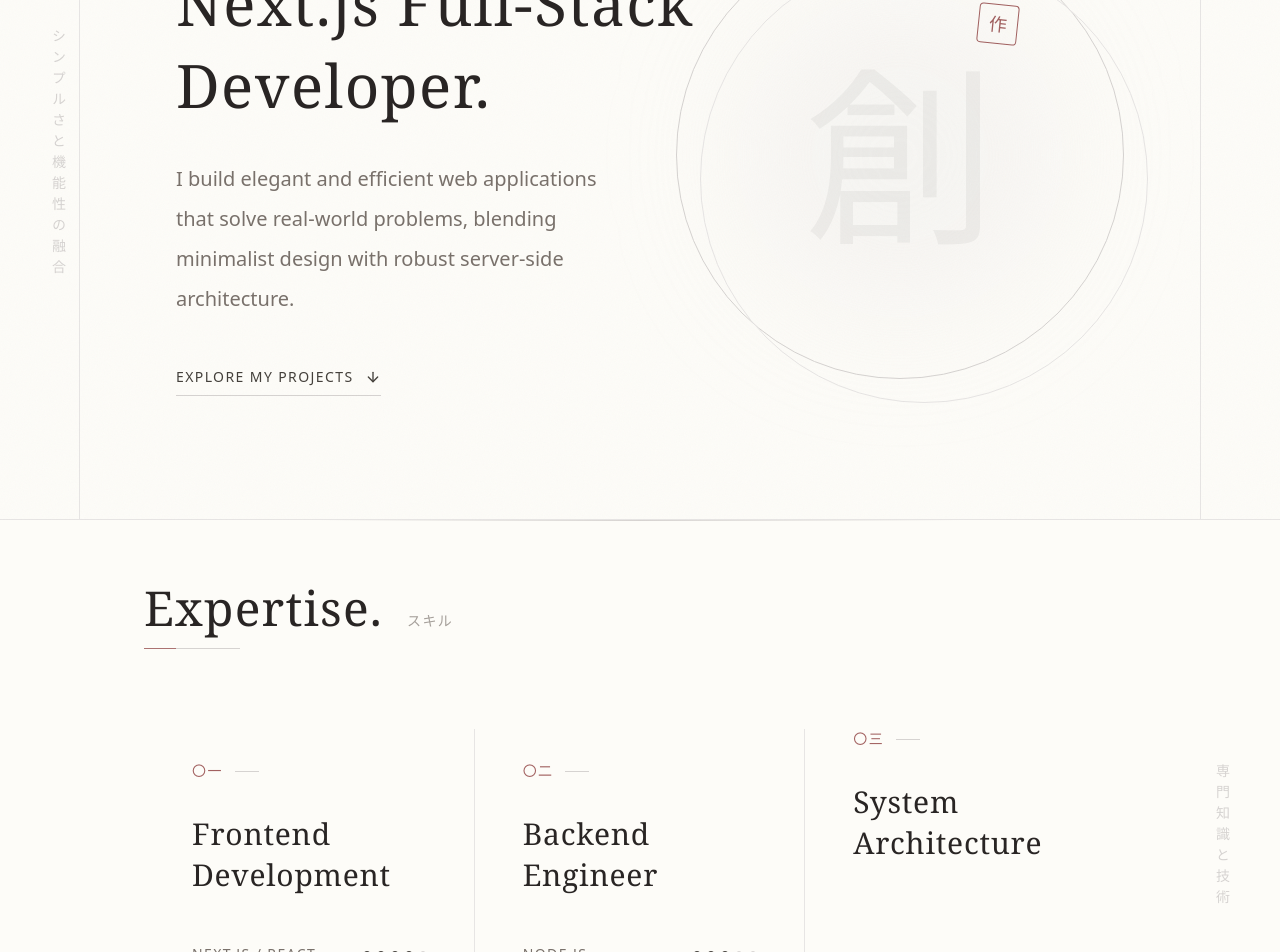
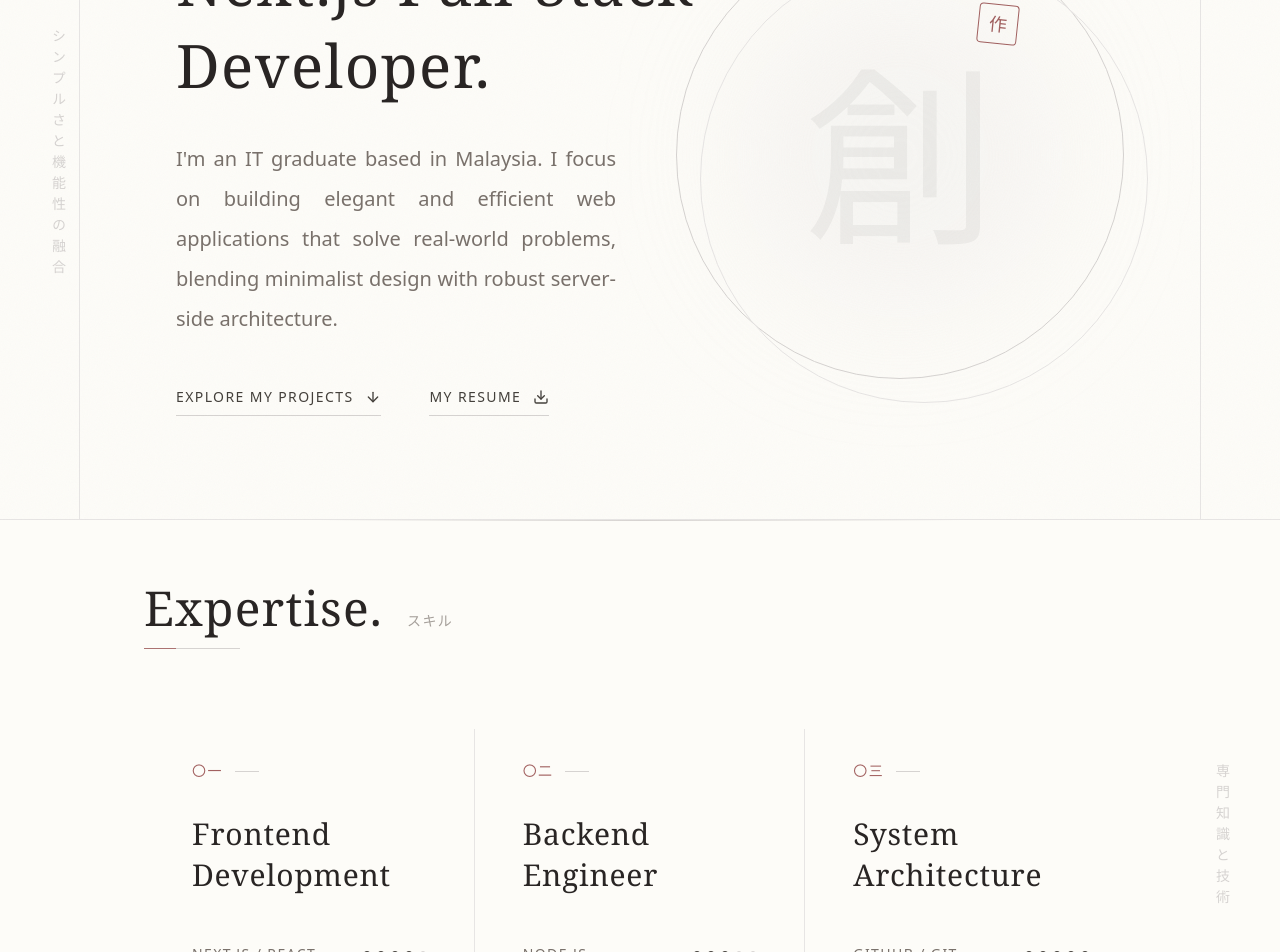
Before and after one commit to TerKSDev/terks-dev-hub, a Next.js app: page / in a window 1280 px wide. Shown: the part 280-1232 px from the top of the page. Built offline with nearby package versions, Linux system fonts and the light colour scheme.

Commit message:
feat: separate Footer section to CTA and Footer, and implement Hero and CTA sections with resume assets

```diff
--- a/app/page.tsx
+++ b/app/page.tsx
@@ -1,7 +1,8 @@
-import Expertise from "../components/Expertise";
-import Hero from "../components/Hero";
-import Project from "../components/Project";
-import Footer from "../components/Footer";
+import Expertise from "@/components/Expertise";
+import Hero from "@/components/Hero";
+import Project from "@/components/Project";
+import CTA from "@/components/CTA";
+import Footer from "@/components/Footer";
 
 export default function HomePage() {
   return (
@@ -12,6 +13,8 @@
 
       <Project />
 
+      <CTA />
+
       <Footer />
     </div>
   );
--- /dev/null
+++ b/components/CTA.tsx
@@ -0,0 +1,102 @@
+"use client";
+
+import { motion } from "framer-motion";
+import Link from "next/link";
+import {
+  FiArrowUpRight,
+  FiDownload,
+  FiFileText,
+  FiGithub,
+  FiLinkedin,
+  FiMail,
+} from "react-icons/fi";
+
+const socialLinks = [
+  { name: "GitHub", url: "https://github.com/TerKSDev", icon: FiGithub },
+  {
+    name: "LinkedIn",
+    url: "https://www.linkedin.com/in/kean-sen-ter-6a3189392",
+    icon: FiLinkedin,
+  },
+];
+
+export default function CTA() {
+  return (
+    <section
+      id="contact"
+      className="relative w-full flex sm:flex-row flex-col gap-12 px-6 md:px-24 lg:px-36 py-16 min-h-[calc(100vh-68.8px)] items-center overflow-hidden scroll-mt-17.25"
+    >
+      <div className="absolute top-0 left-0 w-full flex justify-center">
+        <div className="w-1/2 h-px bg-linear-to-r from-transparent via-stone-300 to-transparent"></div>
+      </div>
+
+      <div className="absolute right-4 md:right-12 top-1/3 [writing-mode:vertical-rl] text-stone-300 tracking-[0.5em] text-sm font-serif hidden md:block select-none">
+        お問い合わせ
+      </div>
+
+      <motion.div
+        className="flex flex-col sm:flex-row sm:justify-between justify-center flex-1 sm:items-center gap-16 md:gap-0 z-10 w-full"
+        initial={{ opacity: 0, y: 32 }}
+        whileInView={{ opacity: 1, y: 0 }}
+        viewport={{ once: true }}
+        transition={{ duration: 0.7, ease: "easeOut" }}
+      >
+        <div className="flex flex-col gap-8">
+          <div className="flex flex-col gap-4">
+            <h2 className="text-4xl md:text-6xl font-serif text-stone-800 tracking-wide leading-none">
+              {"Let's Connect."}
+            </h2>
+            <div className="flex items-center gap-4">
+              <div className="w-8 h-px bg-[#8B3A3A]/70"></div>
+              <span className="text-sm text-stone-400 font-serif tracking-widest">
+                一緒に何かを創りましょう
+              </span>
+            </div>
+          </div>
+
+          <div className="flex flex-col gap-4">
+            <Link
+              href="mailto:huoyan0928@gmail.com"
+              className="group flex items-center gap-3.5 w-fit mt-4 pb-2 border-b border-stone-300 hover:border-[#8B3A3A] transition-colors duration-500 text-stone-700 tracking-widest text-sm md:text-base uppercase"
+            >
+              <FiMail className="w-4 h-4 text-stone-400 group-hover:text-[#8B3A3A] transition-colors duration-300" />
+              huoyan0928@gmail.com
+              <FiArrowUpRight className="w-4 h-4 transform group-hover:translate-x-1 group-hover:-translate-y-1 group-hover:text-[#8B3A3A] transition-all duration-300" />
+            </Link>
+            <a
+              href="/resume.pdf"
+              target="_blank"
+              rel="noopener noreferrer"
+              className="group flex items-center gap-3.5 w-fit mt-4 pb-2 border-b border-stone-300 hover:border-[#8B3A3A] transition-colors duration-500 text-stone-700 tracking-widest text-sm md:text-base uppercase"
+            >
+              <FiFileText className="w-4 h-4 text-stone-400 group-hover:text-[#8B3A3A] transition-colors duration-300" />
+              My Resume
+              <FiDownload className="w-4 h-4 transform group-hover:translate-y-0.5 group-hover:text-[#8B3A3A] transition-all duration-300" />
+            </a>
+          </div>
+        </div>
+
+        <div className="flex flex-col items-start md:items-end gap-6">
+          <span className="text-xs text-stone-400 font-serif tracking-[0.3em] uppercase">
+            Socials
+          </span>
+          <div className="flex items-center gap-8">
+            {socialLinks.map((link) => {
+              const Icon = link.icon;
+              return (
+                <Link
+                  key={link.name}
+                  href={link.url}
+                  target="_blank"
+                  className="text-stone-400 hover:text-stone-800 hover:-translate-y-1 transition-all duration-300"
+                >
+                  <Icon className="w-6 h-6" />
+                </Link>
+              );
+            })}
+          </div>
+        </div>
+      </motion.div>
+    </section>
+  );
+}
--- a/components/Expertise.tsx
+++ b/components/Expertise.tsx
@@ -2,7 +2,6 @@
 import { Fragment } from "react";
 import { motion } from "framer-motion";
 import { expertise } from "@/lib/expertise";
-
 
 const SkillRating = ({ level }: { level: number }) => (
   <div className="flex items-center gap-2">
@@ -61,7 +60,7 @@
         {expertise.map((data, index) => (
           <motion.div
             key={index}
-            className={`flex flex-col items-start px-2 py-8 md:px-12 transition-colors duration-700 hover:bg-stone-200/20 group
+            className={`flex flex-col items-start justify-center px-2 py-8 md:px-12 transition-colors duration-700 hover:bg-stone-200/20 group
                      ${index !== 2 ? "md:border-r border-b md:border-b-0 border-stone-200" : "md:p-0 pb-12"}
                   `}
             initial={{ opacity: 0, y: 32 }}
@@ -89,7 +88,7 @@
               ))}
             </h3>
 
-            <div className="flex flex-col gap-6 w-full mt-auto">
+            <div className="flex flex-col gap-6 w-full">
               {data.skills.map((skill, sIndex) => (
                 <div
                   key={sIndex}
--- a/components/Hero.tsx
+++ b/components/Hero.tsx
@@ -1,7 +1,6 @@
 "use client";
-
 import { motion } from "framer-motion";
-import { FiArrowDown } from "react-icons/fi";
+import { FiArrowDown, FiDownload } from "react-icons/fi";
 import Link from "next/link";
 
 export default function Hero() {
@@ -52,7 +51,7 @@
         </motion.div>
 
         <motion.h1
-          className="text-3xl sm:text-4xl md:text-5xl lg:text-6xl text-nowrap font-serif text-stone-800 leading-snug tracking-wide"
+          className="text-3xl sm:text-4xl text-justify md:text-5xl lg:text-6xl text-nowrap font-serif text-stone-800 leading-snug tracking-wide"
           variants={{
             hidden: { opacity: 0, y: 20 },
             visible: {
@@ -66,7 +65,7 @@
         </motion.h1>
 
         <motion.p
-          className="text-stone-500 font-light text-sm sm:text-base md:text-lg lg:text-xl leading-loose w-full lg:max-w-lg"
+          className="text-stone-500 text-justify font-light text-sm sm:text-base md:text-lg lg:text-xl leading-loose w-full lg:max-w-lg"
           variants={{
             hidden: { opacity: 0, y: 20 },
             visible: {
@@ -76,9 +75,7 @@
             },
           }}
         >
-          I build elegant and efficient web applications that solve real-world
-          problems, blending minimalist design with robust server-side
-          architecture.
+          {`I'm an IT graduate based in Malaysia. I focus on building elegant and efficient web applications that solve real-world problems, blending minimalist design with robust server-side architecture.`}
         </motion.p>
 
         <motion.div
@@ -90,14 +87,26 @@
               transition: { duration: 0.7, ease: "easeOut" },
             },
           }}
+          className="flex flex-col sm:flex-row sm:items-center gap-6 lg:gap-12 mt-4"
         >
           <Link
             href="#projects"
-            className="group flex items-center gap-3 w-fit mt-4 pb-2 border-b border-stone-300 hover:border-stone-800 transition-colors duration-500 text-stone-700 tracking-widest text-sm uppercase"
+            className="group flex items-center gap-3 w-fit  pb-2 border-b border-stone-300 hover:border-stone-800 transition-colors duration-500 text-stone-700 tracking-widest text-sm uppercase"
           >
             Explore My Projects
             <FiArrowDown className="w-4 h-4 transform group-hover:translate-y-1 transition-transform duration-300" />
           </Link>
+          <div className="relative">
+            <a
+              href="/resume.pdf"
+              target="_blank"
+              rel="noopener noreferrer"
+              className="group flex cursor-pointer items-center gap-3 w-fit  pb-2 border-b border-stone-300 hover:border-stone-800 transition-colors duration-500 text-stone-700 tracking-widest text-sm uppercase"
+            >
+              My Resume
+              <FiDownload className="w-4 h-4 transform group-hover:translate-y-1 transition-transform duration-300" />
+            </a>
+          </div>
         </motion.div>
       </motion.div>
 
```
Also changed, not shown: components/Footer.tsx (+1 -79 lines), 1 other file (tests, documents, lock files or other folders).
